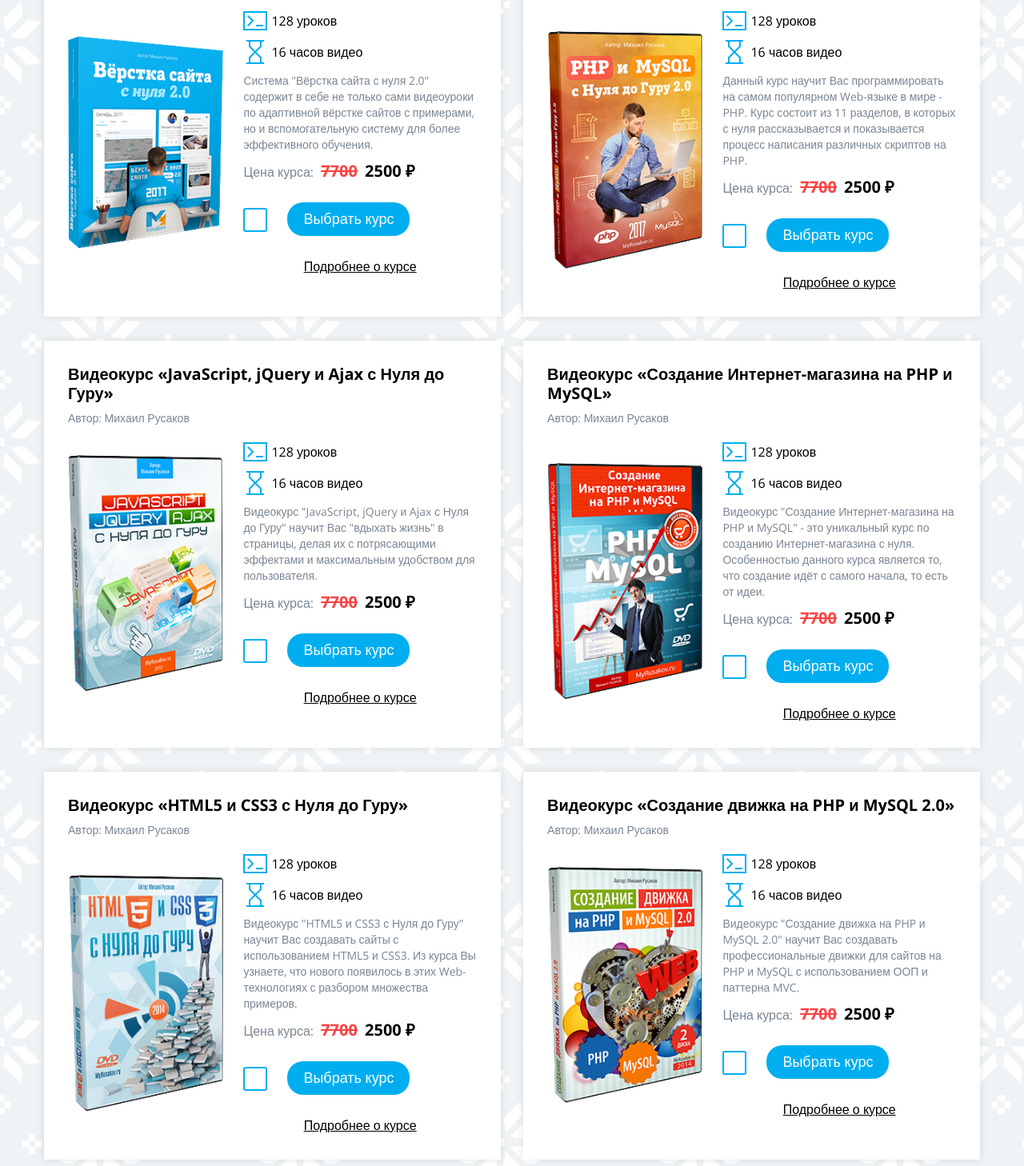
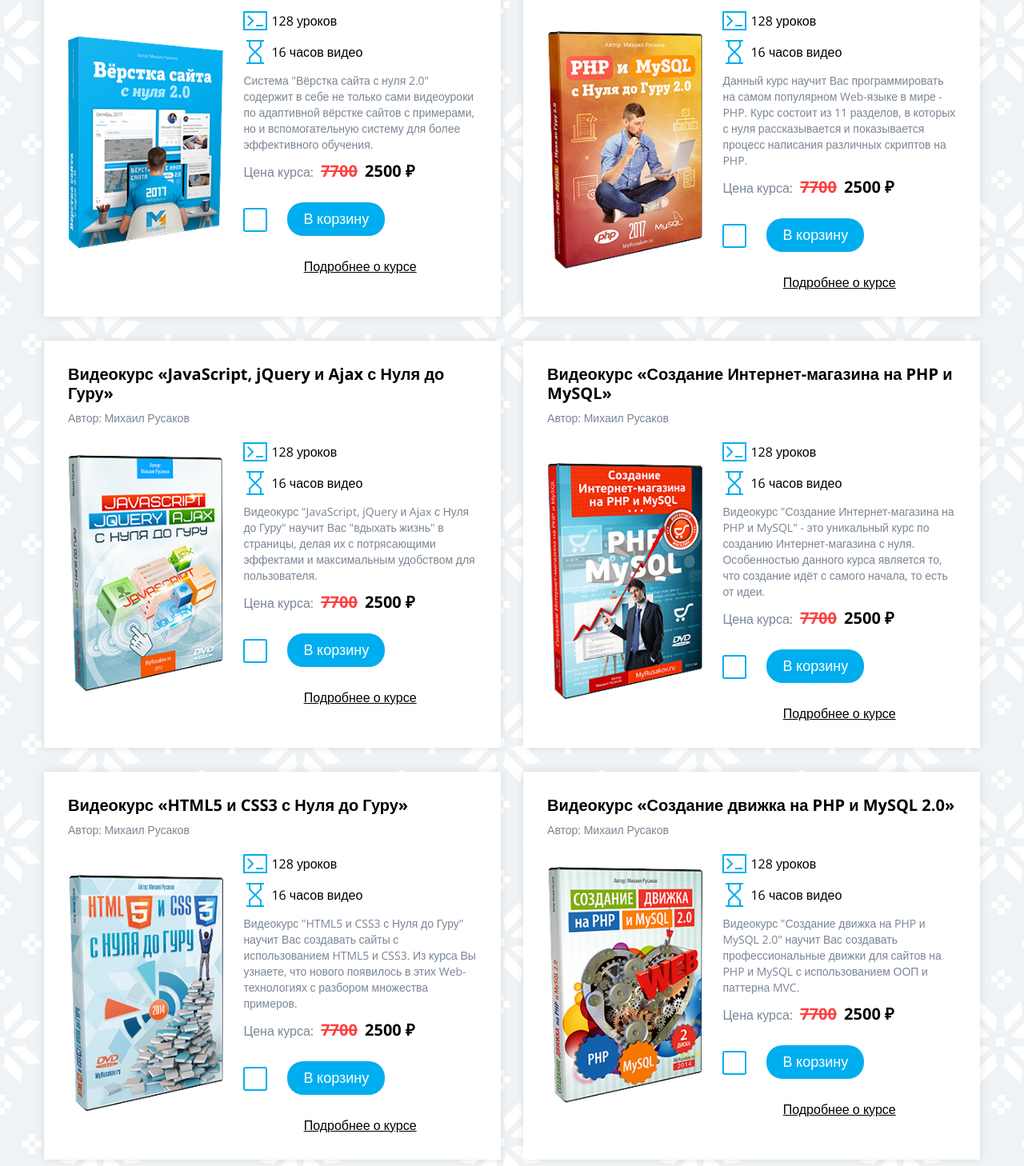
Before and after one commit to felon91/newyear, a website: page index.html in a window 1280 px wide. Shown: the part 8154-9612 px from the top of the page at 80% size. Drawn offline with nearby package versions, Linux system fonts and the light colour scheme; files that its build step writes are made by us from their sources; a web font is replaced by a local one.

Commit message:
rename button cart

```diff
--- a/index.html
+++ b/index.html
@@ -274,7 +274,7 @@
               <p class="all-course__price">Цена курса: <span class="all-course__old">7700</span> <span class="all-course__new">2500 ₽</span></p>
               <div class="all-course__checkbox box">
                 <input data-id="1" id="course1" class="checkbox" type="checkbox" name="check">
-                <label for="course1">Выбрать курс</label>
+                <label for="course1">В корзину</label>
               </div>
               <p class="all-course__link">
                 <a href="#">Подробнее о курсе</a>
@@ -296,7 +296,7 @@
               <p class="all-course__price">Цена курса: <span class="all-course__old">7700</span> <span class="all-course__new">2500 ₽</span></p>
               <div class="all-course__checkbox box">
                 <input data-id="2" id="course2" class="checkbox" type="checkbox" name="check">
-                <label for="course2">Выбрать курс</label>
+                <label for="course2">В корзину</label>
               </div>
               <p class="all-course__link">
                 <a href="#">Подробнее о курсе</a>
@@ -318,7 +318,7 @@
               <p class="all-course__price">Цена курса: <span class="all-course__old">7700</span> <span class="all-course__new">2500 ₽</span></p>
               <div class="all-course__checkbox box">
                 <input data-id="3" id="course3" class="checkbox" type="checkbox" name="check">
-                <label for="course3">Выбрать курс</label>
+                <label for="course3">В корзину</label>
               </div>
               <p class="all-course__link">
                 <a href="#">Подробнее о курсе</a>
@@ -340,7 +340,7 @@
               <p class="all-course__price">Цена курса: <span class="all-course__old">7700</span> <span class="all-course__new">2500 ₽</span></p>
               <div class="all-course__checkbox box">
                 <input data-id="4" id="course4" class="checkbox" type="checkbox" name="check">
-                <label for="course4">Выбрать курс</label>
+                <label for="course4">В корзину</label>
               </div>
               <p class="all-course__link">
                 <a href="#">Подробнее о курсе</a>
@@ -362,7 +362,7 @@
               <p class="all-course__price">Цена курса: <span class="all-course__old">7700</span> <span class="all-course__new">2500 ₽</span></p>
               <div class="all-course__checkbox box">
                 <input data-id="5" id="course5" class="checkbox" type="checkbox" name="check">
-                <label for="course5">Выбрать курс</label>
+                <label for="course5">В корзину</label>
               </div>
               <p class="all-course__link">
                 <a href="#">Подробнее о курсе</a>
@@ -384,7 +384,7 @@
               <p class="all-course__price">Цена курса: <span class="all-course__old">7700</span> <span class="all-course__new">2500 ₽</span></p>
               <div class="all-course__checkbox box">
                 <input data-id="6" id="course6" class="checkbox" type="checkbox" name="check">
-                <label for="course6">Выбрать курс</label>
+                <label for="course6">В корзину</label>
               </div>
               <p class="all-course__link">
                 <a href="#">Подробнее о курсе</a>
@@ -406,7 +406,7 @@
               <p class="all-course__price">Цена курса: <span class="all-course__old">7700</span> <span class="all-course__new">2500 ₽</span></p>
               <div class="all-course__checkbox box">
                 <input data-id="7" id="course7" class="checkbox" type="checkbox" name="check">
-                <label for="course7">Выбрать курс</label>
+                <label for="course7">В корзину</label>
               </div>
               <p class="all-course__link">
                 <a href="#">Подробнее о курсе</a>
@@ -428,7 +428,7 @@
               <p class="all-course__price">Цена курса: <span class="all-course__old">7700</span> <span class="all-course__new">2500 ₽</span></p>
               <div class="all-course__checkbox box">
                 <input data-id="8" id="course8" class="checkbox" type="checkbox" name="check">
-                <label for="course8">Выбрать курс</label>
+                <label for="course8">В корзину</label>
               </div>
               <p class="all-course__link">
                 <a href="#">Подробнее о курсе</a>
@@ -450,7 +450,7 @@
               <p class="all-course__price">Цена курса: <span class="all-course__old">7700</span> <span class="all-course__new">2500 ₽</span></p>
               <div class="all-course__checkbox box">
                 <input data-id="9" id="course9" class="checkbox" type="checkbox" name="check">
-                <label for="course9">Выбрать курс</label>
+                <label for="course9">В корзину</label>
               </div>
               <p class="all-course__link">
                 <a href="#">Подробнее о курсе</a>
@@ -472,7 +472,7 @@
               <p class="all-course__price">Цена курса: <span class="all-course__old">7700</span> <span class="all-course__new">2500 ₽</span></p>
               <div class="all-course__checkbox box">
                 <input data-id="10" id="course10" class="checkbox" type="checkbox" name="check">
-                <label for="course10">Выбрать курс</label>
+                <label for="course10">В корзину</label>
               </div>
               <p class="all-course__link">
                 <a href="#">Подробнее о курсе</a>
@@ -494,7 +494,7 @@
               <p class="all-course__price">Цена курса: <span class="all-course__old">7700</span> <span class="all-course__new">2500 ₽</span></p>
               <div class="all-course__checkbox box">
                 <input data-id="11" id="course11" class="checkbox" type="checkbox" name="check">
-                <label for="course11">Выбрать курс</label>
+                <label for="course11">В корзину</label>
               </div>
               <p class="all-course__link">
                 <a href="#">Подробнее о курсе</a>
@@ -516,7 +516,7 @@
               <p class="all-course__price">Цена курса: <span class="all-course__old">7700</span> <span class="all-course__new">2500 ₽</span></p>
               <div class="all-course__checkbox box">
                 <input data-id="12" id="course12" class="checkbox" type="checkbox" name="check">
-                <label for="course12">Выбрать курс</label>
+                <label for="course12">В корзину</label>
               </div>
               <p class="all-course__link">
                 <a href="#">Подробнее о курсе</a>
@@ -538,7 +538,7 @@
               <p class="all-course__price">Цена курса: <span class="all-course__old">7700</span> <span class="all-course__new">2500 ₽</span></p>
               <div class="all-course__checkbox box">
                 <input data-id="13" id="course13" class="checkbox" type="checkbox" name="check">
-                <label for="course13">Выбрать курс</label>
+                <label for="course13">В корзину</label>
               </div>
               <p class="all-course__link">
                 <a href="#">Подробнее о курсе</a>
```
